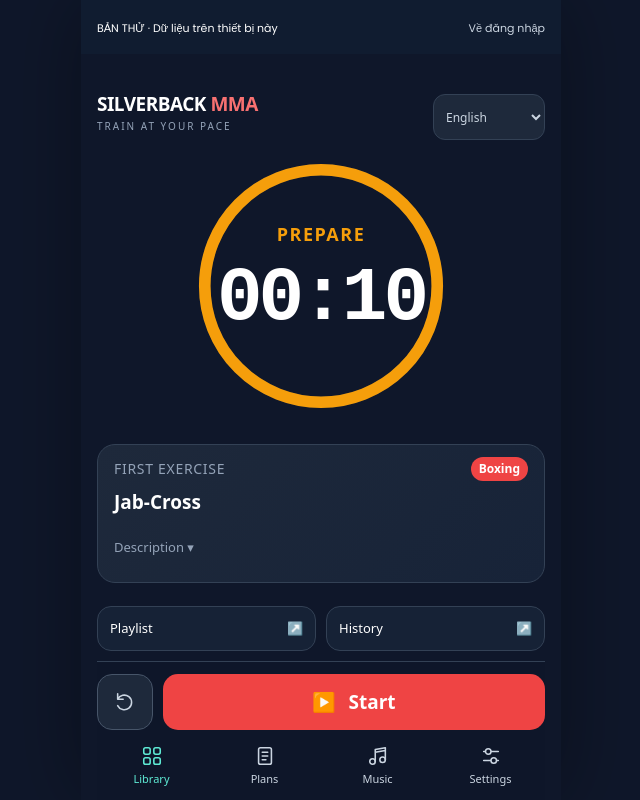
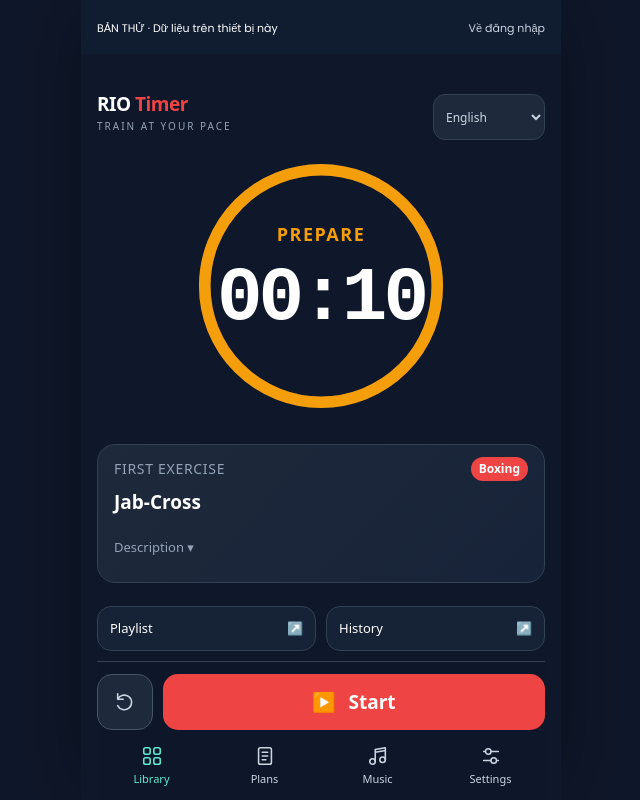
Before and after one commit to ductrivo-debug/Tri-Vo, a React (Vite) app: page / in a window 1280 px wide. Both pictures are taken after a click on the button "Dùng thử trên thiết bị này". Shown: the whole page, without its empty margins (319-959 px from the left). Built offline with nearby package versions, Linux system fonts and the light colour scheme; no server answers.

Commit message:
Rename app to RIO Timer with white and red branding

```diff
--- a/App.tsx
+++ b/App.tsx
@@ -344,7 +344,7 @@ const App: React.FC = () => {
     return (
         <main className="phone-app text-white font-sans">
             <header className="phone-header">
-                <h1 className="phone-brand">SILVERBACK <span>MMA</span><small>TRAIN AT YOUR PACE</small></h1>
+                <h1 className="phone-brand">RIO <span>Timer</span><small>TRAIN AT YOUR PACE</small></h1>
                 <select
                     value={locale}
                     onChange={(e) => setLocale(e.target.value as keyof typeof translations)}
--- a/components/BetaApp.tsx
+++ b/components/BetaApp.tsx
@@ -80,7 +80,7 @@ export default function BetaApp() {
   </>;
   return <main className="auth-screen bg-slate-900 flex items-center justify-center p-5">
     <section className="w-full max-w-sm space-y-5">
-      <header><p className="text-red-400 text-sm">BẢN THỬ NGHIỆM</p><h1 className="text-4xl font-bold">SILVERBACK <span className="text-red-500">MMA</span></h1>
+      <header><p className="text-red-400 text-sm">BẢN THỬ NGHIỆM</p><h1 className="text-4xl font-bold text-white">RIO <span className="text-red-500">Timer</span></h1>
       <p className="text-slate-300 mt-3">Tập theo nhịp của bạn. Lưu giáo án và lịch sử riêng.</p></header>
       {supabase ? <form onSubmit={authenticate} className="space-y-4">
         <h2 className="text-xl">{signup ? 'Tạo tài khoản' : 'Đăng nhập'}</h2>
--- a/metadata.json
+++ b/metadata.json
@@ -1,5 +1,5 @@
 {
-  "name": "SilverBack MMA",
+  "name": "RIO Timer",
   "description": "An advanced workout timer for MMA, Boxing, and fitness, with customizable work periods, rest times, long rests, and a rich exercise library.",
   "requestFramePermissions": []
 }
--- a/mobile.css
+++ b/mobile.css
@@ -16,8 +16,8 @@ input[type=checkbox] { width:22px;height:22px;vertical-align:middle; }
 .phone-app { flex:1;display:grid;grid-template-rows:auto minmax(min-content,1fr) minmax(min-content,.6fr) auto;align-items:center;gap:clamp(8px,1.4dvh,18px);padding:8px 16px 0;min-height:0;width:100%; }
 .phone-session { display:contents; }
 .phone-header { width:100%;display:flex;align-items:center;justify-content:space-between;gap:12px; }
-.phone-brand { font-size:19px;font-weight:800;letter-spacing:-.5px;line-height:1.1; }
-.phone-brand span { color:#f87171; }
+.phone-brand { color:#fff;font-size:19px;font-weight:800;letter-spacing:-.5px;line-height:1.1; }
+.phone-brand span { color:#ef4444; }
 .phone-brand small { display:block;font-size:10px;font-weight:500;color:#94a3b8;letter-spacing:2px;margin-top:6px; }
 .phone-header select { width:112px;background:#1e293b;border:1px solid #334155;border-radius:12px;padding:8px;font-size:12px!important; }
 .phone-timer { position:relative;width:min(82vw,340px,31dvh);aspect-ratio:1;display:flex;align-items:center;justify-content:center;margin:0 auto;flex-shrink:0; }
```
Also changed, not shown: index.html (+3 -3 lines).
